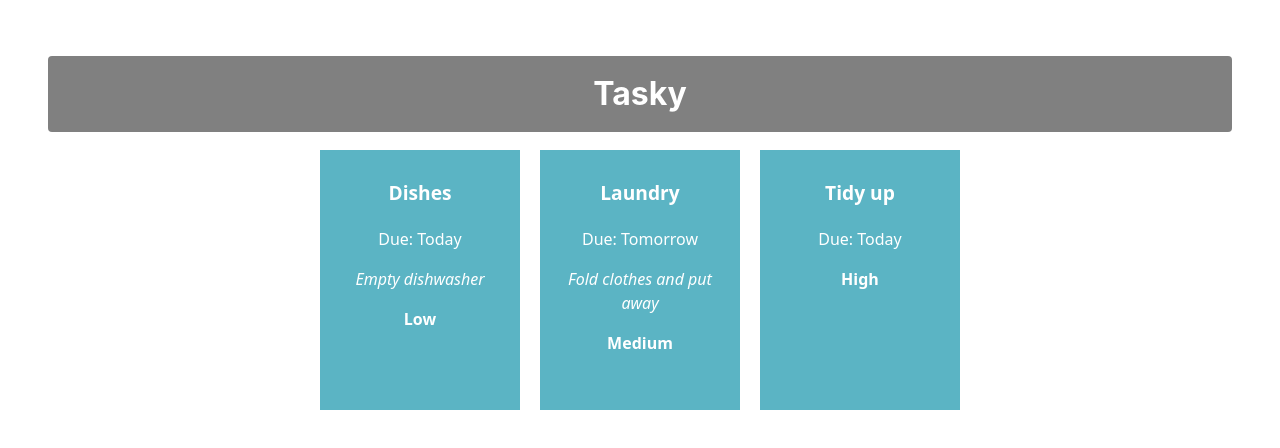
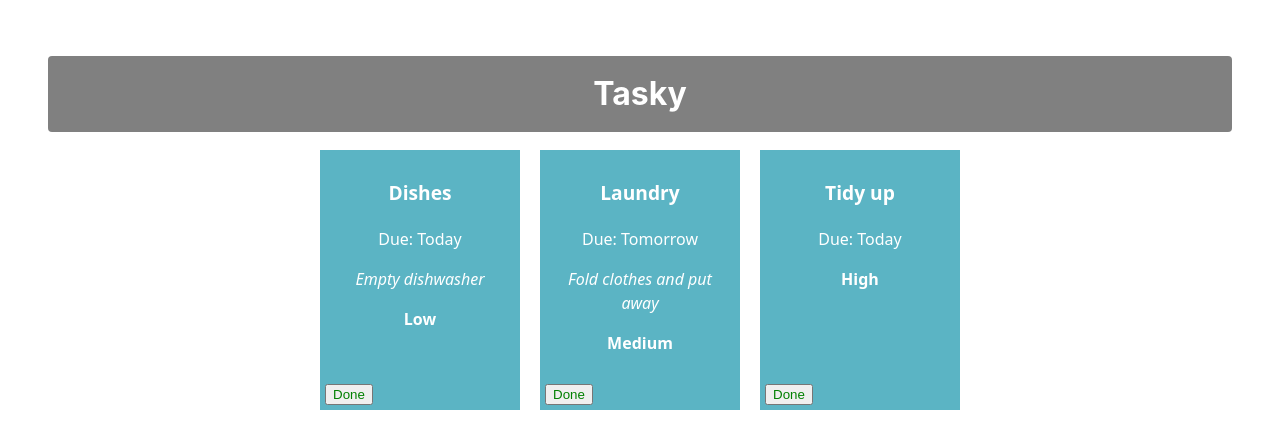
Before and after one commit to Dylan-618cmd/react-labs-basics, a React (Vite) app in the folder tasky/: page / in a window 1280 px wide. Shown: the top 448 px of the page. Built offline with nearby package versions, Linux system fonts and the light colour scheme.

Commit message:
Mark task as done

```diff
--- a/tasky/src/App.css
+++ b/tasky/src/App.css
@@ -48,3 +48,20 @@
 .priority {
   font-weight: bold;
 }
+
+.button {
+  border: none;
+  border-radius: 3px;
+  font-style: italic;
+  font-size: 0.8em;
+  margin: 4px 6px;
+  width: 50px;
+  height: 25px;
+}
+
+.doneButton {
+  position: absolute;
+  bottom: 5px;
+  left: 5px;
+  color: green;
+}
--- a/tasky/src/App.jsx
+++ b/tasky/src/App.jsx
@@ -5,22 +5,31 @@
 function App() {
   const [ taskState, setTaskState ] = useState({
     tasks: [
-      {id: 1, title:"Dishes", description: "Empty dishwasher", deadline: "Today", priority: "Low"},
-      {id: 2, title: "Laundry", description: "Fold clothes and put away", deadline: "Tomorrow", priority: "Medium"},
-      {id: 3, title: "Tidy up", deadline: "Today", priority: "High"}
+      {id: 1, title:"Dishes", description: "Empty dishwasher", deadline: "Today", priority: "Low", done:false},
+      {id: 2, title: "Laundry", description: "Fold clothes and put away", deadline: "Tomorrow", priority: "Medium", done:false},
+      {id: 3, title: "Tidy up", deadline: "Today", priority: "High", done:false}
     ]
   });
+
+   const doneHandler = (taskIndex) => {
+    const tasks = [...taskState.tasks];
+    tasks[taskIndex].done = !tasks[taskIndex].done;
+    setTaskState({tasks});
+    console.log(`${taskIndex} ${tasks[taskIndex].done}`);
+  }
 
   return (
     <div className="container">
       <h1>Tasky</h1>
-      {taskState.tasks.map((task) => (
+      {taskState.tasks.map((task, index) => (
       <Task
         title={task.title}
         description={task.description}
         deadline={task.deadline}
         priority={task.priority}
         key={task.id}
+        done={task.done}
+        markDone={() => doneHandler(index)}
       />
       ))}
     </div>
--- a/tasky/src/components/Task.jsx
+++ b/tasky/src/components/Task.jsx
@@ -4,13 +4,17 @@
 
 
     return (
-        <div className="card">
+        <div className="card" style={{backgroundColor: props.done ? 'lightgrey' : '#5bb4c4'}}>
             <p className="title">{props.title}</p>
             <p>Due: {props.deadline}</p>
             <p>{props.children}</p>
             <p className = "description">{props.description}</p>
             <p className = "priority">{props.priority}</p>
+
+            <button onClick={props.markDone} className='doneButton'>Done</button>
         </div>
+
+
     )
 }
 
```
